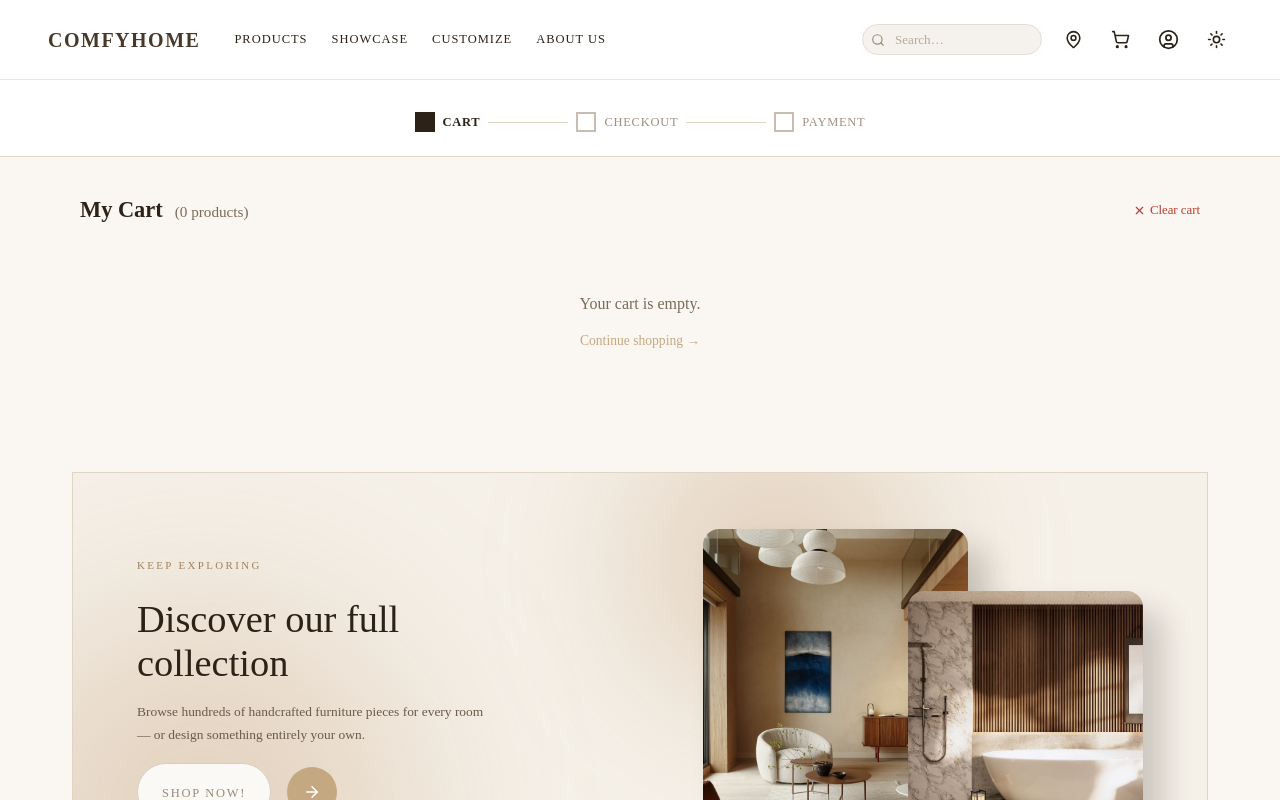
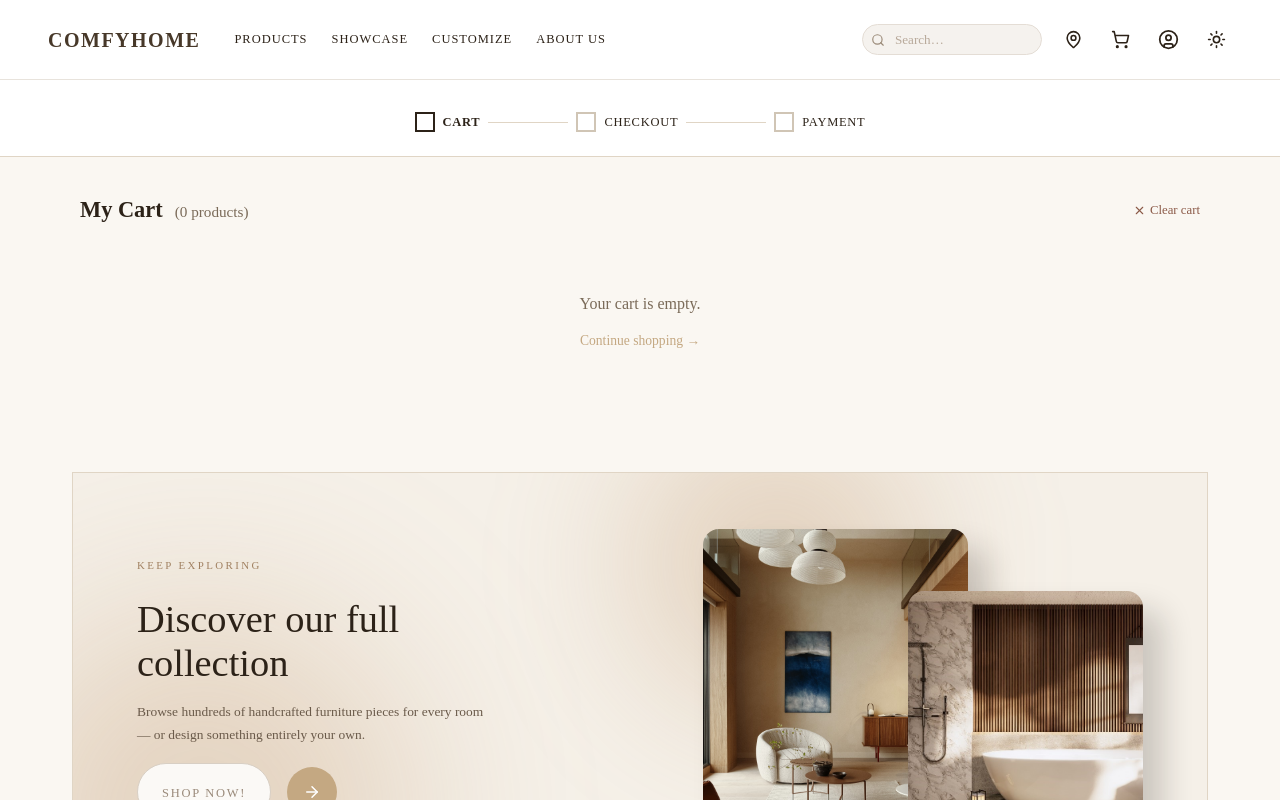
Before and after one commit to ArynJee/COS30043-Interface-Design-Development, a Vue app in the folder frontend/: page /cart in a window 1280 px wide. Shown: the top 800 px of the page. Built offline with nearby package versions, Linux system fonts and the light colour scheme.

Commit message:
fix: change cart page colors and styles

```diff
--- a/frontend/src/components/CheckoutSteps.vue
+++ b/frontend/src/components/CheckoutSteps.vue
@@ -50,14 +50,16 @@ function lineClass(fromStep) {
 </template>
 
 <style scoped>
+@import "@/styles/main.css";
+
 .steps-bar {
   display: flex;
   align-items: center;
   justify-content: center;
   gap: 0;
   padding: 2rem 5rem 1.5rem;
-  background: #fff;
-  border-bottom: 1px solid #e0d5c5;
+  background: var(--bg-surface);
+  border-bottom: 1px solid var(--border);
 }
 
 .step {
@@ -66,60 +68,72 @@ function lineClass(fromStep) {
   gap: 0.5rem;
 }
 
+/* ── Step dot ── */
 .step-dot {
   width: 20px;
   height: 20px;
-  border: 2px solid #c8bdb0;
-  background: #fff;
+  border: 2px solid var(--border-input);
+  background: var(--bg-surface);
   display: flex;
   align-items: center;
   justify-content: center;
-}
-.step-dot.filled {
-  background: #2c2218;
-  border-color: #2c2218;
-}
-.step-dot.done {
-  background: #c4a882;
-  border-color: #c4a882;
+  flex-shrink: 0;
 }
 
+/* Active: solid filled square */
+.step-dot.filled {
+  border-color: var(--color-primary);
+}
+
+/* Done: outer border + inner accent square */
+.step-dot.done {
+  border-color: var(--btn-bg);
+  background: var(--bg-surface);
+}
+.step-dot.done::after {
+  content: '';
+  display: block;
+  width: 10px;
+  height: 10px;
+  background: var(--btn-bg);
+}
+
+/* ── Step label ── */
 .step-label {
   font-size: 0.78rem;
   letter-spacing: 0.06em;
   text-transform: uppercase;
-  color: #a09080;
-  font-family: "Times New Roman", Times, serif;
+  color: var(--color-free);
+  font-family: var(--font-serif);
 }
 .step-active .step-label,
 .step-done .step-label {
-  color: #2c2218;
+  color: var(--color-primary);
   font-weight: 600;
 }
 
+/* ── Progress line with animated fill ── */
 .step-line {
   width: 80px;
   height: 1px;
-  background: #e0d5c5;
+  background: var(--border);
   margin: 0 0.5rem;
+  position: relative;
+  overflow: hidden;
 }
-.done-line {
-  background: #c4a882;
+.step-line::after {
+  content: '';
+  position: absolute;
+  left: 0;
+  top: 0;
+  height: 100%;
+  width: 0;
+  background: var(--accent);
+  transition: width 0.45s cubic-bezier(0.4, 0, 0.2, 1);
 }
-
-/* ── Dark mode ── */
-[data-theme="dark"] .steps-bar {
-  background: #1e1b14;
-  border-bottom-color: #3a3025;
+.step-line.done-line::after {
+  width: 100%;
 }
-[data-theme="dark"] .step-label { color: #6a5a4a; }
-[data-theme="dark"] .step-active .step-label,
-[data-theme="dark"] .step-done .step-label { color: #e8ddd0; }
-[data-theme="dark"] .step-dot { background: #1a1610; border-color: #4a3a2a; }
-[data-theme="dark"] .step-dot.filled { background: #e8ddd0; border-color: #e8ddd0; }
-[data-theme="dark"] .step-dot.done { background: #c4a882; border-color: #c4a882; }
-[data-theme="dark"] .step-line { background: #3a3025; }
-[data-theme="dark"] .done-line { background: #c4a882; }
 
 /* ── Responsive ── */
 @media (max-width: 991px) {
--- a/frontend/src/styles/main.css
+++ b/frontend/src/styles/main.css
@@ -44,7 +44,7 @@
 
   /* State */
   --color-error:   #b85c4a;
-  --color-error-2: #c0392b;
+  --color-error-2: #8b5a48;
   --color-success: #3a6b3a;
 }
 
@@ -60,7 +60,8 @@
   --color-muted:     #6a5a4a;
   --color-subtle:    #5a4a3a;
   --color-cream:     #e8ddd0;
-  --color-free:      #6dbf8a;   /* green "free/unlocked" in dark mode */
+  --color-free:      #c4a882;   /* warm tan "free/unlocked" in dark mode */
+  --color-error-2:   #b08878;   /* muted warm brown for destructive actions */
 
   --border:       #3a3025;
   --border-light: #2e2820;
--- a/frontend/src/views/Cart.vue
+++ b/frontend/src/views/Cart.vue
@@ -550,6 +550,9 @@ const {
   color: var(--accent-dk);
   pointer-events: none;
 }
+[data-theme="dark"] .fs-truck {
+  color: var(--color-primary);
+}
 .truck-icon {
   width: 22px;
   height: 22px;
```
